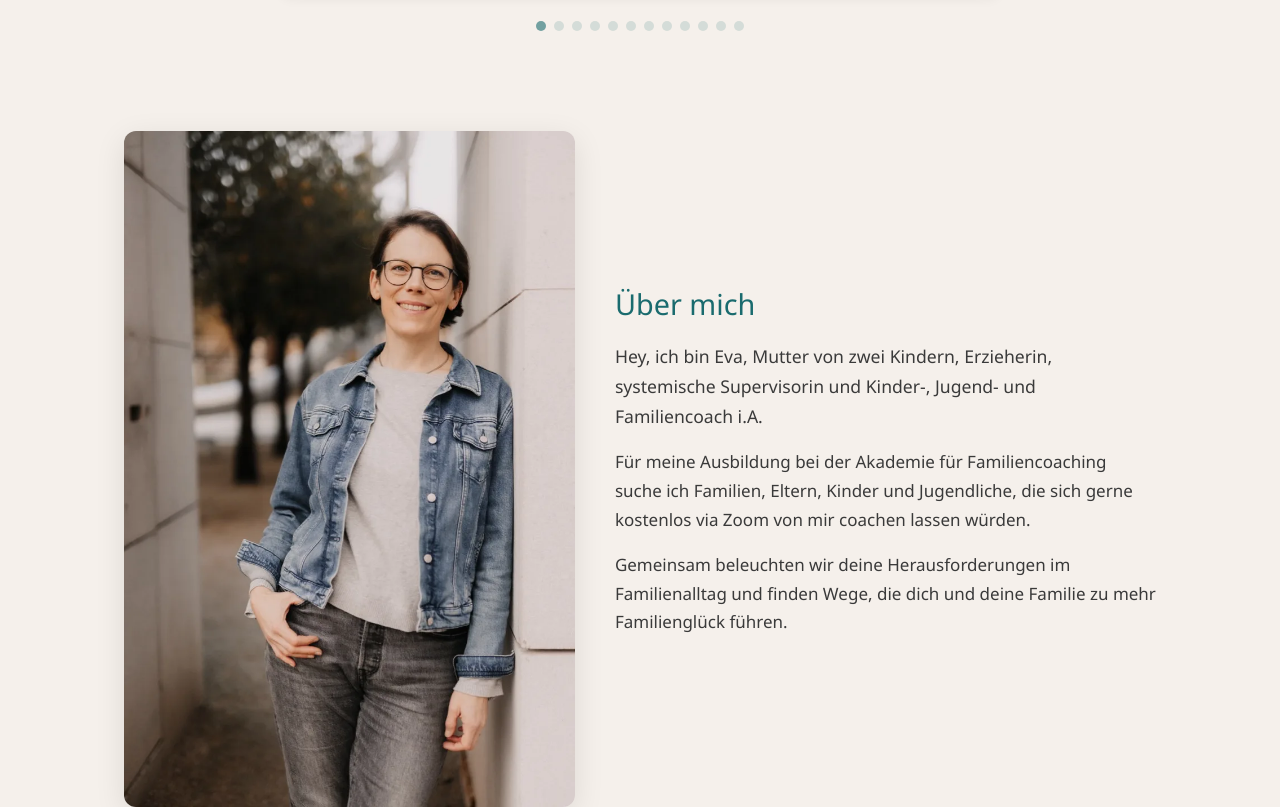
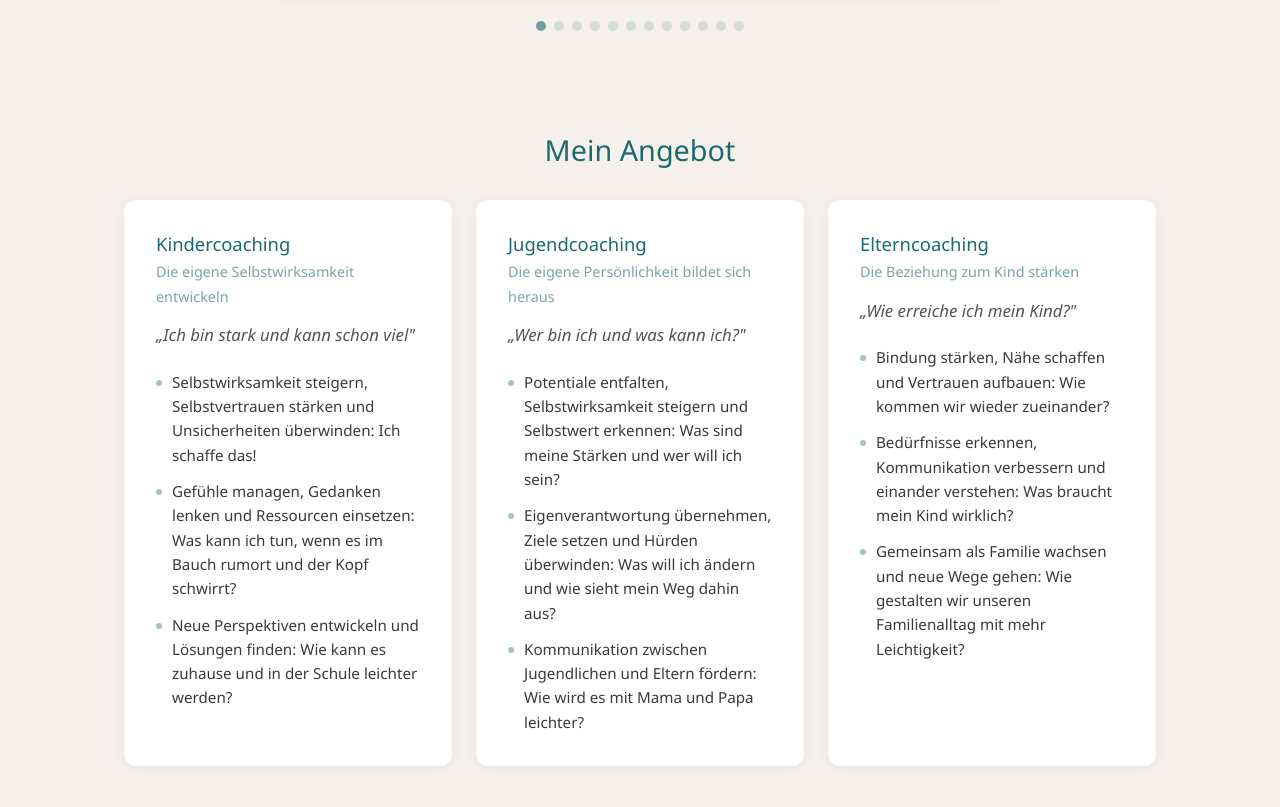
Before and after one commit to evabernhardt/website, a plain HTML site: page index.html in a window 1280 px wide. Shown: the part 1705-2512 px from the top of the page. Drawn offline with Linux system fonts and the light colour scheme.

Commit message:
Erste Verison 'Mein Angebot'

```diff
--- a/css/style.css
+++ b/css/style.css
@@ -250,6 +250,78 @@ h2 {
   opacity: 0.6;
 }
 
+/* --- Mein Angebot --- */
+.mein-angebot {
+  padding: 50px 0;
+}
+
+.mein-angebot h2 {
+  text-align: center;
+  margin-bottom: 32px;
+}
+
+.angebot-grid {
+  display: grid;
+  grid-template-columns: repeat(3, 1fr);
+  gap: 24px;
+}
+
+.angebot-card {
+  background: white;
+  border-radius: 12px;
+  box-shadow: 0 2px 12px rgba(0, 0, 0, 0.06);
+  padding: 32px;
+}
+
+.angebot-card h3 {
+  font-size: 1.15rem;
+  font-weight: 400;
+  margin-bottom: 4px;
+}
+
+.angebot-subtitle {
+  font-size: 0.9rem;
+  color: #1A6B6E;
+  opacity: 0.6;
+  margin-bottom: 12px;
+}
+
+.angebot-quote {
+  font-style: italic;
+  color: #555;
+  margin-bottom: 20px;
+  font-size: 1.05rem;
+}
+
+.angebot-card ul {
+  list-style: none;
+  padding: 0;
+}
+
+.angebot-card li {
+  position: relative;
+  padding-left: 16px;
+  margin-bottom: 12px;
+  font-size: 0.95rem;
+  line-height: 1.6;
+}
+
+.angebot-card li::before {
+  content: "";
+  position: absolute;
+  left: 0;
+  top: 10px;
+  width: 6px;
+  height: 6px;
+  border-radius: 50%;
+  background: #1A6B6E;
+  opacity: 0.4;
+}
+
+.angebot-card li:last-child {
+  margin-bottom: 0;
+}
+
 /* --- Über mich --- */
 .ueber-mich {
   padding: 50px 0;
@@ -433,6 +505,10 @@ h2 {
     order: -1;
   }
 
+  .angebot-grid {
+    grid-template-columns: 1fr;
+  }
+
   .ueber-mich-inner {
     grid-template-columns: 1fr;
     gap: 32px;
--- a/index.html
+++ b/index.html
@@ -17,6 +17,7 @@
       </a>
       <nav class="main-nav">
         <a href="#kennst-du-das">Kennst du das?</a>
+        <a href="#mein-angebot">Mein Angebot</a>
         <a href="#ueber-mich">Über mich</a>
         <a href="#kontakt">Kontakt</a>
       </nav>
@@ -56,6 +57,49 @@
       </div>
 
       <div class="quote-dots"></div>
+    </div>
+  </section>
+
+  <!-- Mein Angebot -->
+  <section id="mein-angebot" class="mein-angebot">
+    <div class="container">
+      <h2>Mein Angebot</h2>
+      <div class="angebot-grid">
+
+        <div class="angebot-card">
+          <h3>Kindercoaching</h3>
+          <p class="angebot-subtitle">Die eigene Selbstwirksamkeit entwickeln</p>
+          <p class="angebot-quote">„Ich bin stark und kann schon viel"</p>
+          <ul>
+            <li>Selbstwirksamkeit steigern, Selbstvertrauen stärken und Unsicherheiten überwinden: Ich schaffe das!</li>
+            <li>Gefühle managen, Gedanken lenken und Ressourcen einsetzen: Was kann ich tun, wenn es im Bauch rumort und der Kopf schwirrt?</li>
+            <li>Neue Perspektiven entwickeln und Lösungen finden: Wie kann es zuhause und in der Schule leichter werden?</li>
+          </ul>
+        </div>
+
+        <div class="angebot-card">
+          <h3>Jugendcoaching</h3>
+          <p class="angebot-subtitle">Die eigene Persönlichkeit bildet sich heraus</p>
+          <p class="angebot-quote">„Wer bin ich und was kann ich?"</p>
+          <ul>
+            <li>Potentiale entfalten, Selbstwirksamkeit steigern und Selbstwert erkennen: Was sind meine Stärken und wer will ich sein?</li>
+            <li>Eigenverantwortung übernehmen, Ziele setzen und Hürden überwinden: Was will ich ändern und wie sieht mein Weg dahin aus?</li>
+            <li>Kommunikation zwischen Jugendlichen und Eltern fördern: Wie wird es mit Mama und Papa leichter?</li>
+          </ul>
+        </div>
+
+        <div class="angebot-card">
+          <h3>Elterncoaching</h3>
+          <p class="angebot-subtitle">Die Beziehung zum Kind stärken</p>
+          <p class="angebot-quote">„Wie erreiche ich mein Kind?"</p>
+          <ul>
+            <li>Bindung stärken, Nähe schaffen und Vertrauen aufbauen: Wie kommen wir wieder zueinander?</li>
+            <li>Bedürfnisse erkennen, Kommunikation verbessern und einander verstehen: Was braucht mein Kind wirklich?</li>
+            <li>Gemeinsam als Familie wachsen und neue Wege gehen: Wie gestalten wir unseren Familienalltag mit mehr Leichtigkeit?</li>
+          </ul>
+        </div>
+
+      </div>
     </div>
   </section>
 
```
Also changed, not shown: resources/mein-angebot.txt (added, +17 -0 lines), 1 other file.
